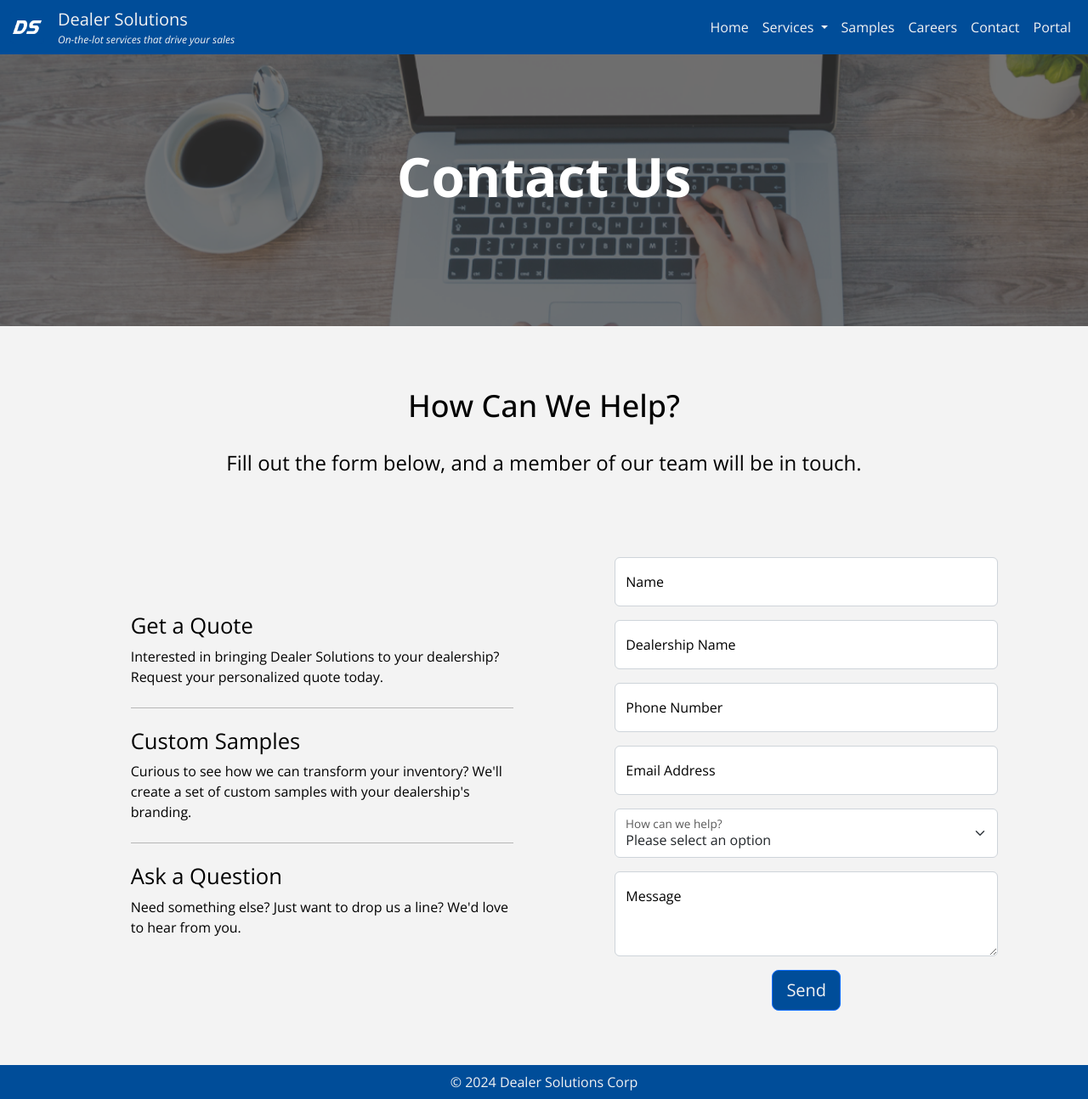
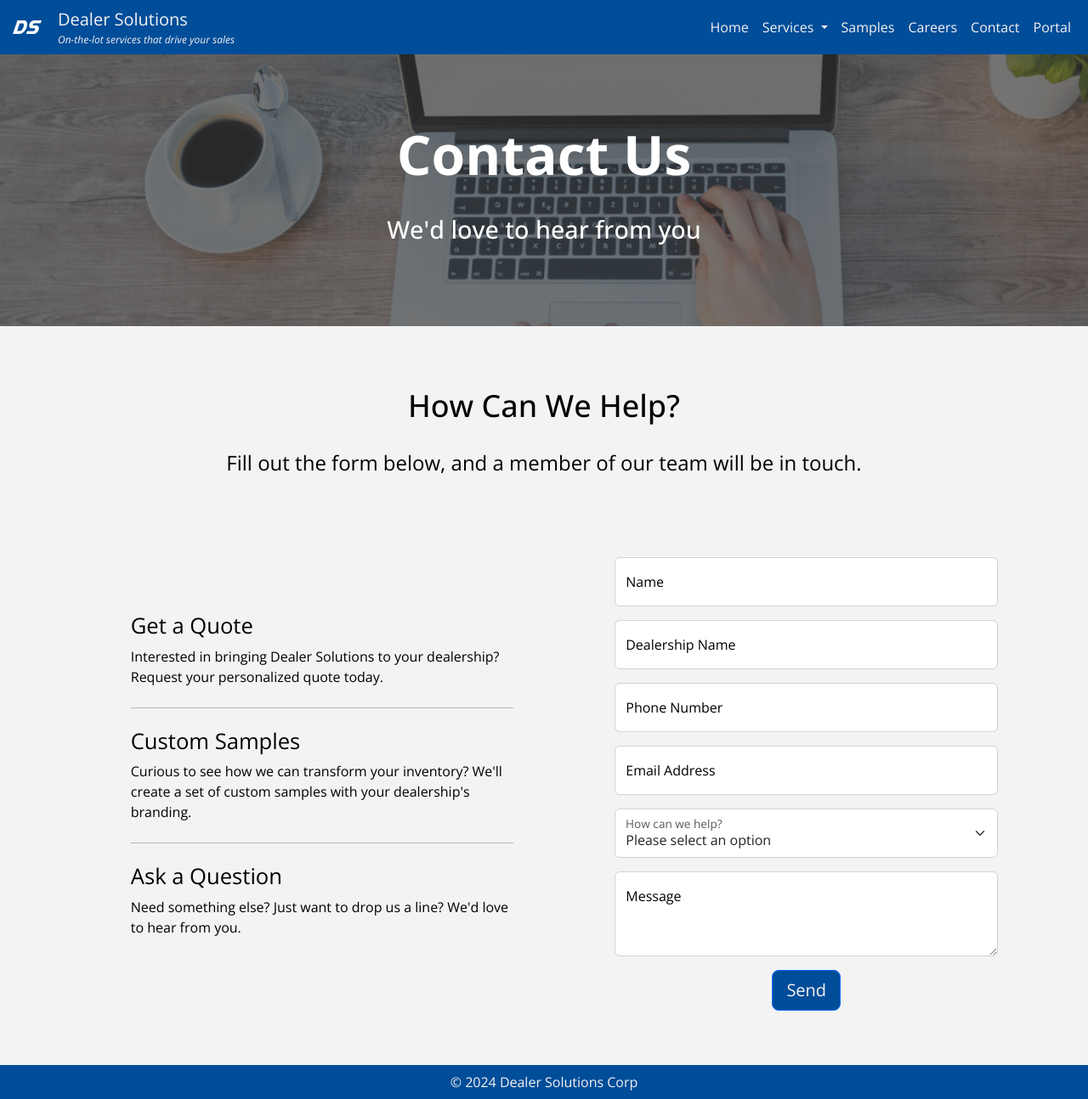
Before and after one commit to gstgeorge/dealerenvy-website, a Jekyll site: the page built from pages/contact.html, in a window 1280 px wide and 1294 px high. Shown: the whole window at 85% size. Built offline with Jekyll 4.4.1, drawn with Linux system fonts in a browser that asks for light colours.

Commit message:
add subtitle

```diff
--- a/pages/contact.html
+++ b/pages/contact.html
@@ -4,6 +4,7 @@ permalink: /contact
 layout: default
 
 title: Contact Us
+subtitle: We'd love to hear from you
 
 header:
     img: /assets/images/contact/header_keyboard.png
```
